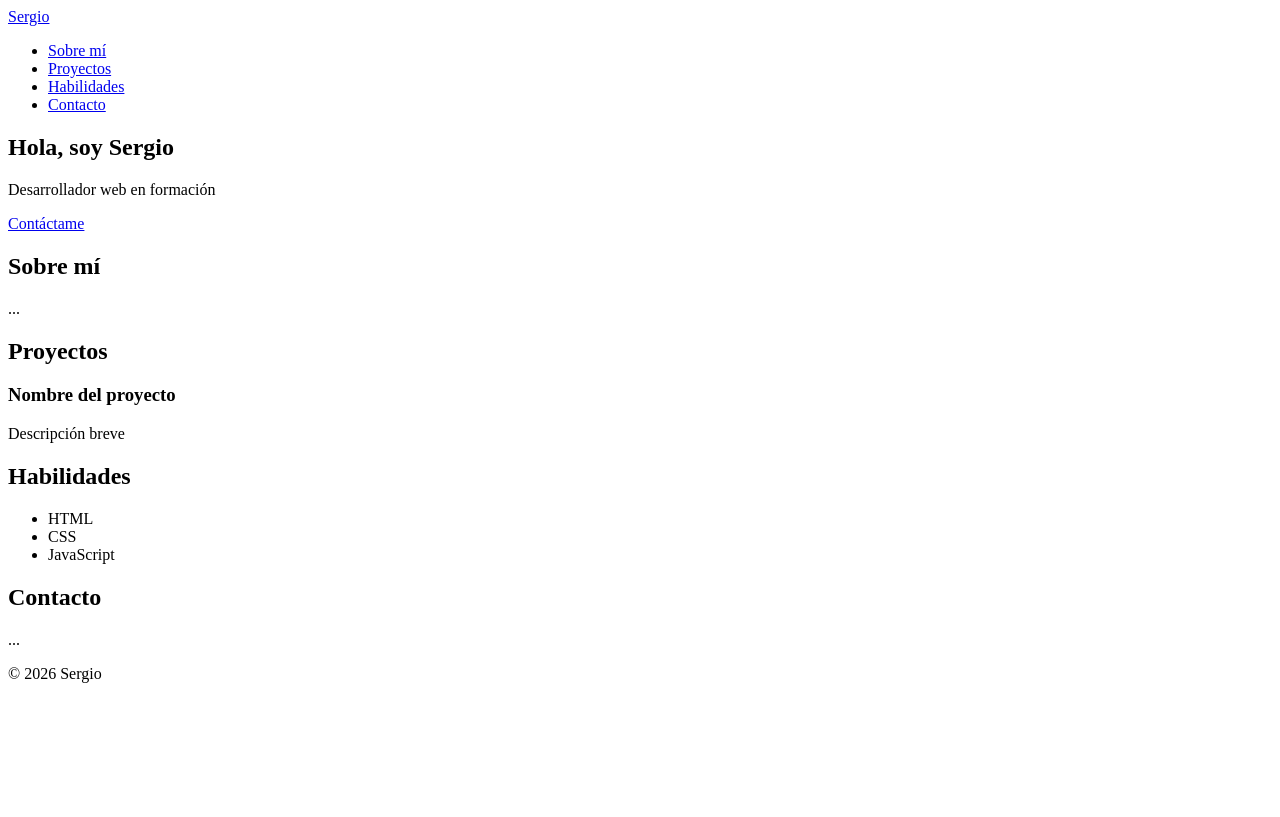
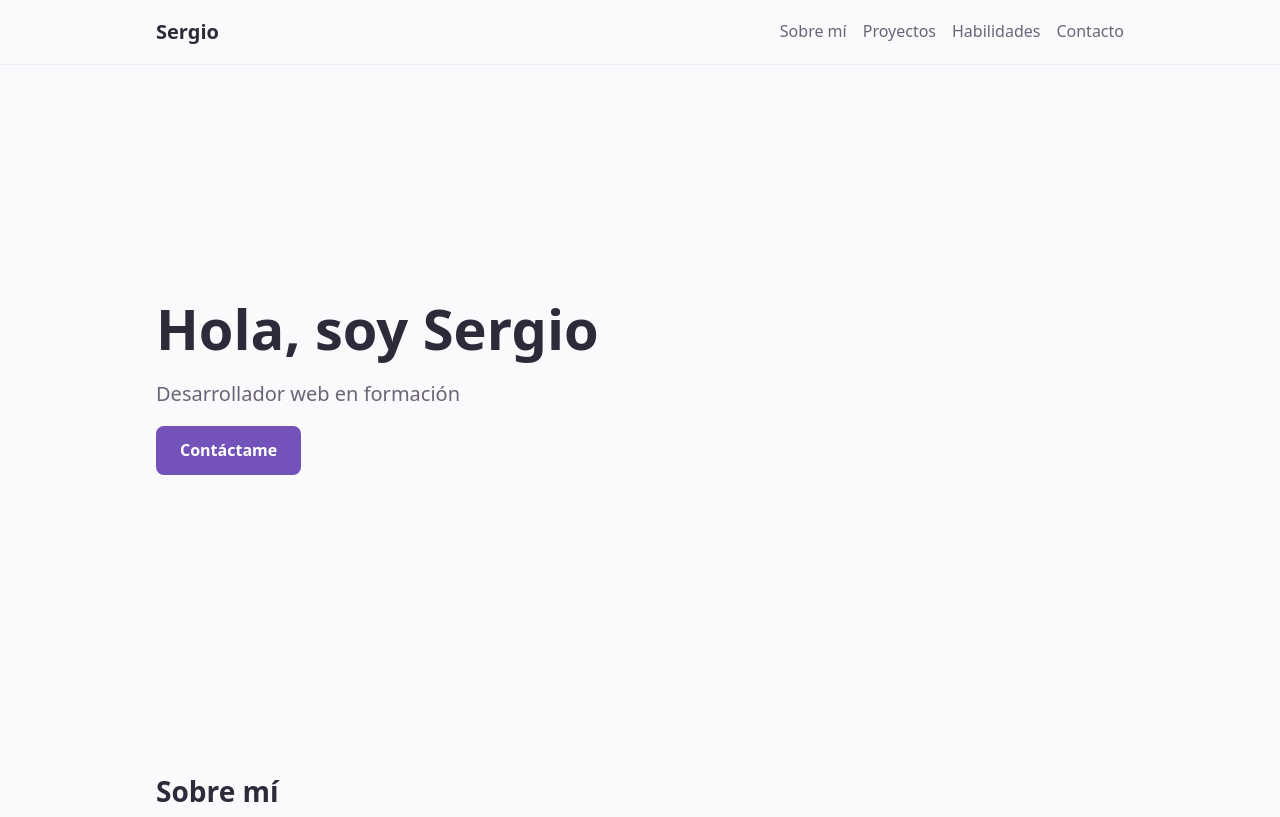
Before and after one commit to sergioregaladorocha-lang/Portfolio, a plain HTML site: page index.html in a window 1280 px wide. Shown: the top 817 px of the page. Drawn offline with Linux system fonts and the light colour scheme.

Commit message:
Aplicar paleta violeta y verde

```diff
--- a/css/estilo.css
+++ b/css/estilo.css
@@ -0,0 +1,188 @@
+/* ===== VARIABLES ===== */
+:root {
+  --color-fondo: #faf9fc;
+  --color-texto: #2e2a3a;
+  --color-secundario: #6b6478;
+  --color-acento: #7353ba;
+  --color-acento-verde: #376e54;
+  --color-superficie: #f1eef7;
+  --color-superficie-verde: #e6f2ec;
+
+  --fuente: system-ui, -apple-system, "Segoe UI", Roboto, sans-serif;
+  --ancho-max: 1000px;
+  --radio: 8px;
+}
+
+/* ===== RESET ===== */
+*,
+*::before,
+*::after {
+  margin: 0;
+  padding: 0;
+  box-sizing: border-box;
+}
+
+html {
+  scroll-behavior: smooth;
+}
+
+body {
+  font-family: var(--fuente);
+  color: var(--color-texto);
+  background-color: var(--color-fondo);
+  line-height: 1.6;
+}
+
+a {
+  color: var(--color-acento);
+  text-decoration: none;
+}
+
+ul {
+  list-style: none;
+}
+
+/* ===== HEADER ===== */
+header {
+  position: sticky;
+  top: 0;
+  background-color: var(--color-fondo);
+  border-bottom: 1px solid var(--color-superficie);
+  z-index: 10;
+}
+
+nav {
+  max-width: var(--ancho-max);
+  margin: 0 auto;
+  padding: 1rem;
+  display: flex;
+  flex-wrap: wrap;
+  justify-content: space-between;
+  align-items: center;
+  gap: 0.5rem;
+}
+
+nav > a {
+  font-weight: 700;
+  font-size: 1.25rem;
+  color: var(--color-texto);
+}
+
+nav ul {
+  display: flex;
+  flex-wrap: wrap;
+  gap: 1rem;
+}
+
+nav ul a {
+  color: var(--color-secundario);
+}
+
+nav ul a:hover {
+  color: var(--color-acento);
+}
+
+/* ===== SECCIONES ===== */
+section {
+  max-width: var(--ancho-max);
+  margin: 0 auto;
+  padding: 4rem 1rem;
+}
+
+h2 {
+  font-size: 1.75rem;
+  margin-bottom: 1.5rem;
+}
+
+/* Inicio */
+#inicio {
+  min-height: 80vh;
+  display: flex;
+  flex-direction: column;
+  justify-content: center;
+  gap: 1rem;
+}
+
+#inicio h1 {
+  font-size: 2.5rem;
+  line-height: 1.2;
+}
+
+#inicio p {
+  font-size: 1.25rem;
+  color: var(--color-secundario);
+}
+
+#inicio a {
+  align-self: flex-start;
+  background-color: var(--color-acento);
+  color: white;
+  padding: 0.75rem 1.5rem;
+  border-radius: var(--radio);
+  font-weight: 600;
+}
+
+#inicio a:hover {
+  opacity: 0.9;
+}
+
+/* Proyectos */
+#proyectos {
+  display: grid;
+  gap: 1.5rem;
+}
+
+#proyectos h2 {
+  margin-bottom: 0;
+}
+
+#proyectos article {
+  background-color: var(--color-superficie);
+  padding: 1.5rem;
+  border-radius: var(--radio);
+}
+
+#proyectos h3 {
+  margin-bottom: 0.5rem;
+}
+
+/* Habilidades */
+#habilidades ul {
+  display: flex;
+  flex-wrap: wrap;
+  gap: 0.75rem;
+}
+
+#habilidades li {
+  background-color: var(--color-superficie-verde);
+  color: var(--color-acento-verde);
+  padding: 0.5rem 1rem;
+  border-radius: 999px;
+  font-weight: 500;
+}
+
+/* ===== FOOTER ===== */
+footer {
+  text-align: center;
+  padding: 2rem 1rem;
+  color: var(--color-secundario);
+  border-top: 1px solid var(--color-superficie);
+}
+
+/* ===== ESCRITORIO (a partir de 768px) ===== */
+@media (min-width: 768px) {
+  #inicio h1 {
+    font-size: 3.5rem;
+  }
+
+  #proyectos {
+    grid-template-columns: repeat(2, 1fr);
+  }
+  #proyectos article {
+  border-left: 3px solid var(--color-acento-verde);
+}
+
+  #proyectos h2 {
+    grid-column: 1 / -1;
+  }
+}
--- a/index.html
+++ b/index.html
@@ -5,7 +5,7 @@
   <meta name="viewport" content="width=device-width, initial-scale=1.0">
   <meta name="description" content="Portfolio de Sergio, desarrollador web">
   <title>Sergio | Desarrollador Web</title>
-  <link rel="stylesheet" href="css/styles.css">
+  <link rel="stylesheet" href="css/estilo.css">
 </head>
 <body>
 
```
